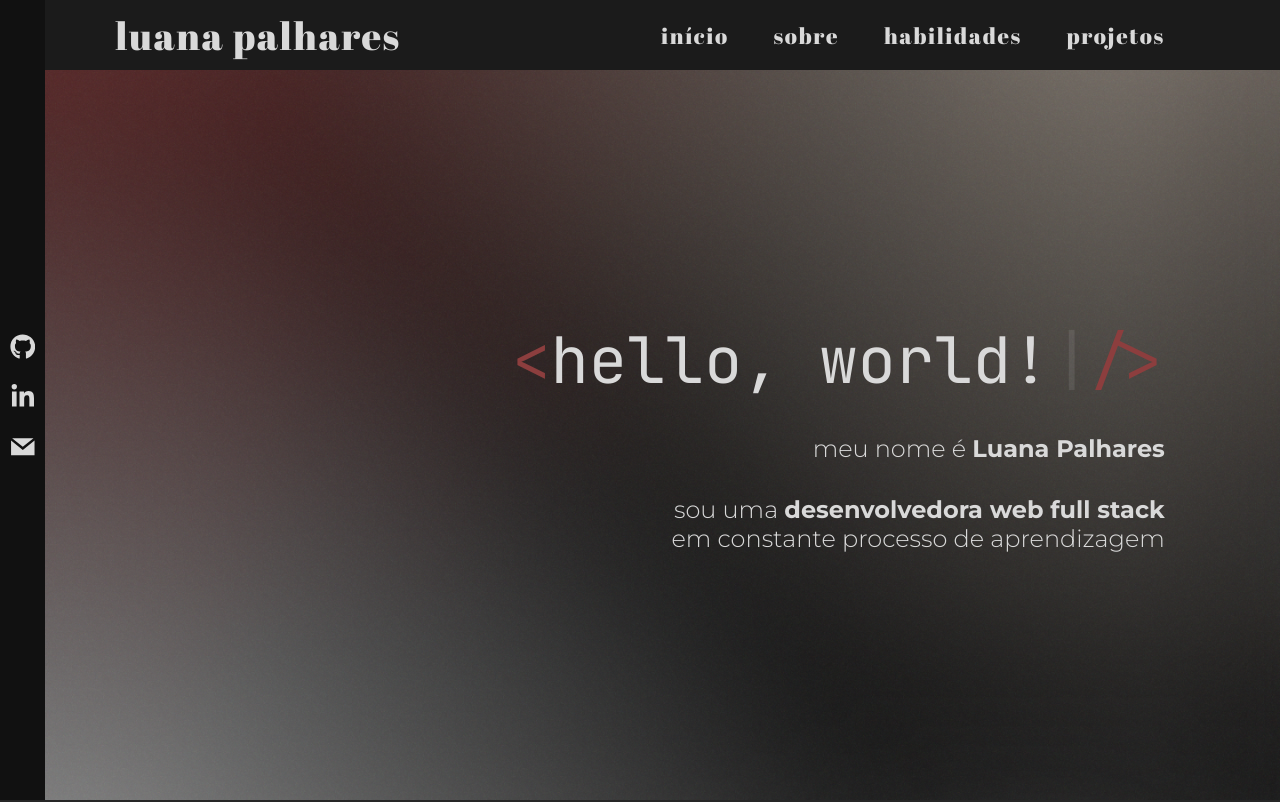
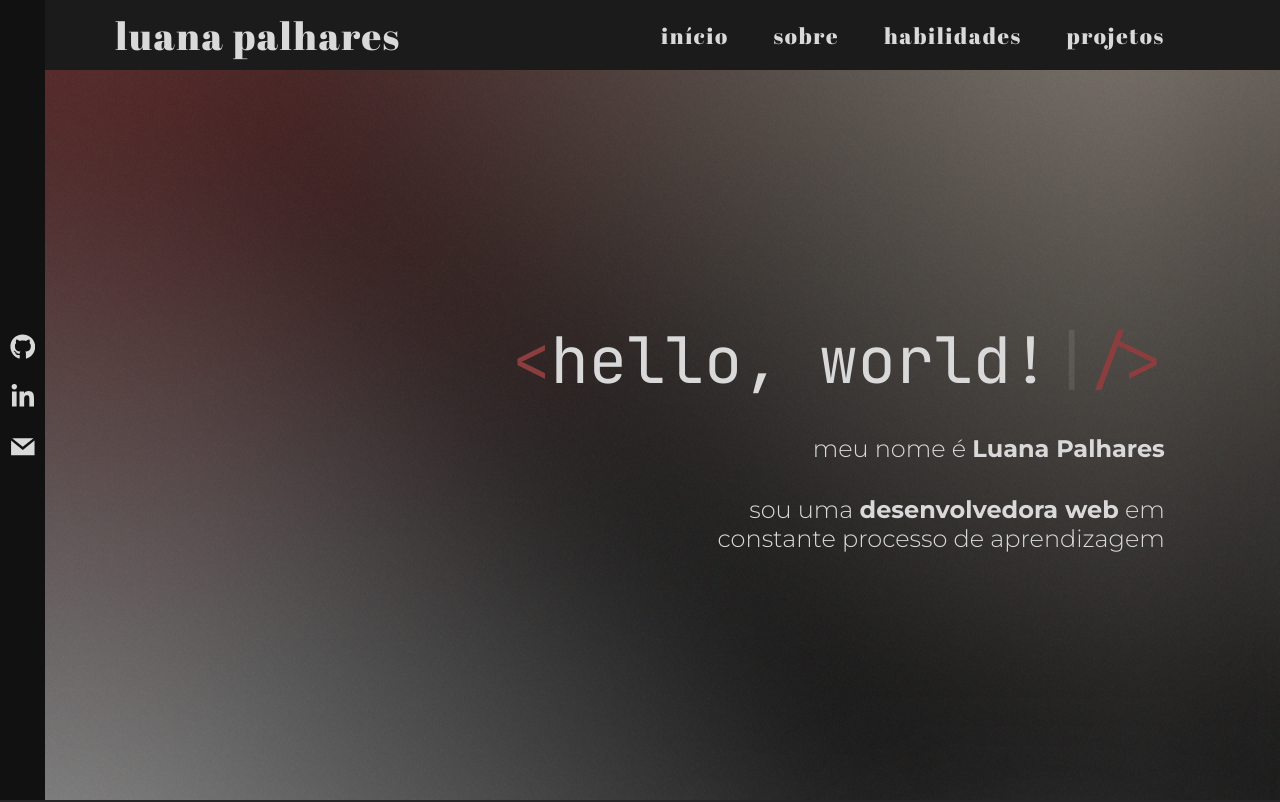
Before and after one commit to lubeires/portfolio, a React (Create React App) app: page / in a window 1280 px wide. Shown: the top 802 px of the page. Built offline with nearby package versions, Linux system fonts and the light colour scheme.

Commit message:
update Home.tsx

```diff
--- a/src/components/Home.tsx
+++ b/src/components/Home.tsx
@@ -19,7 +19,7 @@ export const Home = () => {
         meu nome é <strong>Luana Palhares</strong>
       </p>
       <p>
-        sou uma <strong>desenvolvedora web full stack</strong> em constante
+        sou uma <strong>desenvolvedora web</strong> em constante
         processo de aprendizagem
       </p>
     </section>
```
